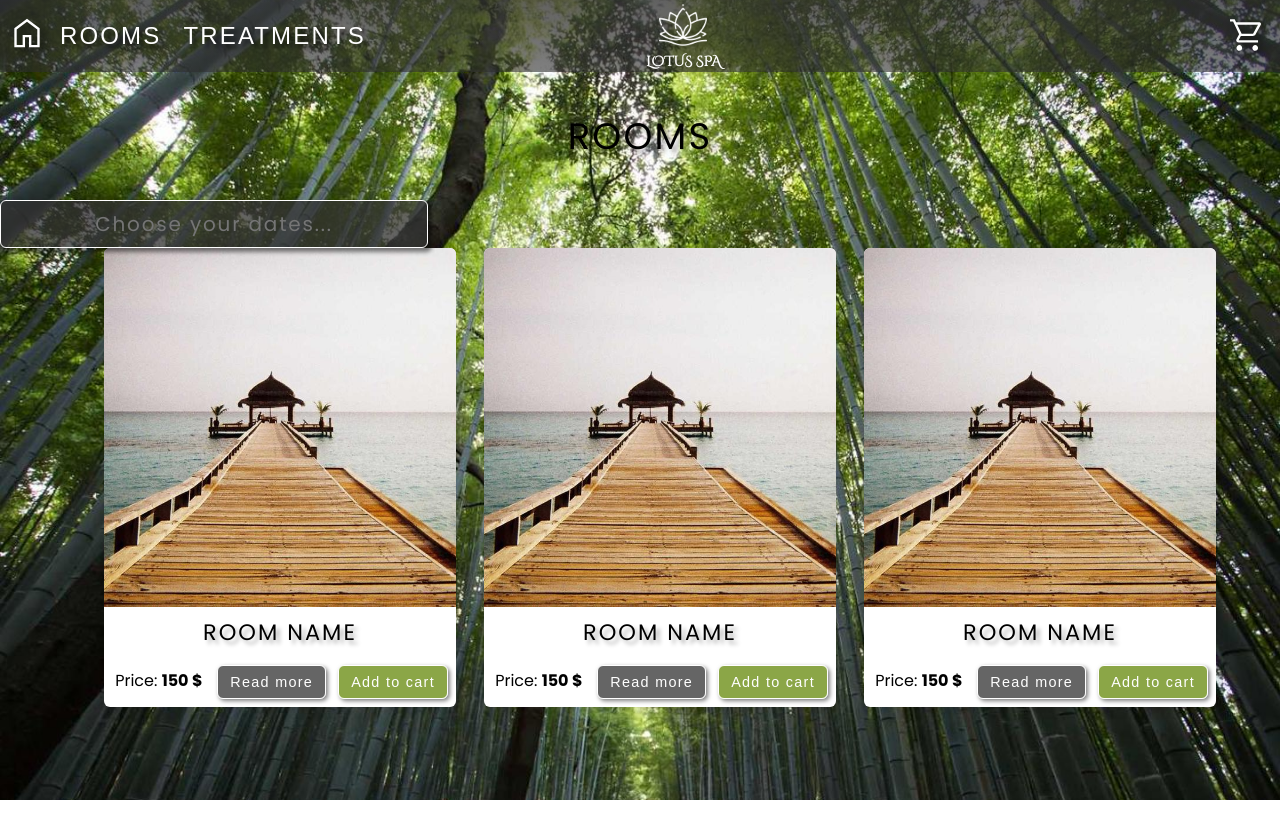
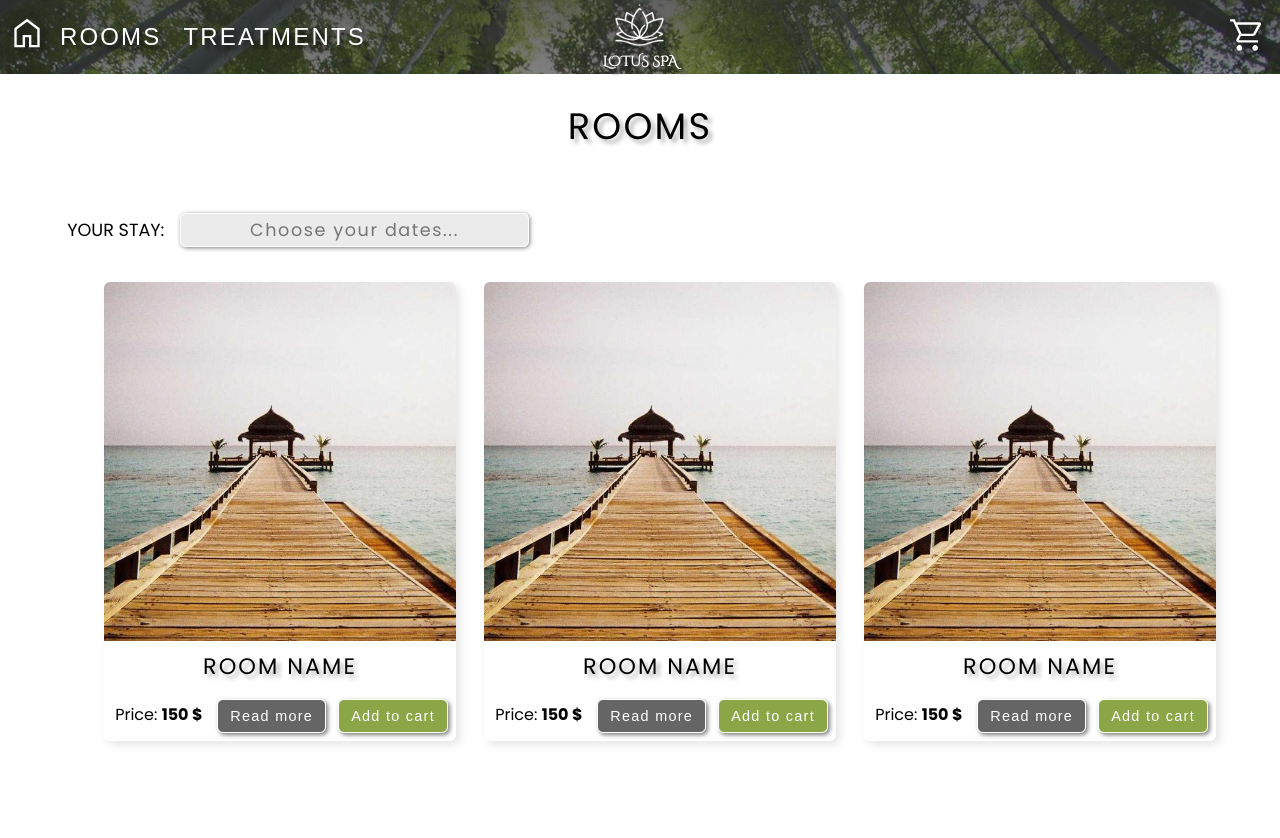
Before and after one commit to KozlowskaAgnieszka/ProjectSPA, a React (Create React App) app: page /rooms in a window 1280 px wide. Shown: the top 838 px of the page. Before the commit the page ends 800 px from the top, so only its background shows below. Built offline with nearby package versions, Linux system fonts and the light colour scheme.

Commit message:
room page styled

```diff
--- a/src/App.js
+++ b/src/App.js
@@ -1,14 +1,13 @@
-
 import { BrowserRouter, Routes, Route } from 'react-router-dom';
 
 import Layout from './components/Layout/Layout';
 import HomePage from './pages/HomePage';
 import Rooms from './pages/Rooms';
 
-function App() {
+function App(props) {
   return (
     <BrowserRouter>
-      <Layout>
+      <Layout background={'background-image'}>
         <Routes>
           <Route path="/" element={<HomePage />} />
           <Route path="/rooms" element={<Rooms />} />
--- a/src/components/Layout/Header/Header.module.css
+++ b/src/components/Layout/Header/Header.module.css
@@ -1,15 +1,18 @@
 .header {
   width: 100%;
-  height: 4.5rem;
+  height: 4.6rem;
   display: flex;
   align-items: center;
   justify-content: space-between;
-  /* position: absolute; */
+  position: absolute;
   background-image: linear-gradient(
     to bottom,
     rgba(45, 45, 45, 0.75),
     rgba(45, 45, 45, 0.6)
   );
+  z-index: 10;
+  top: 0;
+  left:0;
 }
 
 .nav {
@@ -21,4 +24,5 @@
   position: absolute;
   top: 0;
   left: 50%;
+  transform: translate(-50%, 0);
 }
--- a/src/components/Layout/Layout.js
+++ b/src/components/Layout/Layout.js
@@ -3,7 +3,10 @@ import { useState } from 'react';
 import Header from './Header/Header';
 import Cart from '../Cart/Cart';
 
-const Layout = ({ children }) => {
+import classes from './Layout.module.css'
+
+const Layout = (props) => {
+  console.log(props.children)
   const [cartIsShown, setCartIsShown] = useState(false);
 
   const showCartHandler = () => {
@@ -13,11 +16,12 @@ const Layout = ({ children }) => {
   const hideCartHandler = () => {
     setCartIsShown(false);
   };
+
   return (
     <>
       {cartIsShown && <Cart onClose={hideCartHandler} />}
       <Header onShowCart={showCartHandler} />
-      <main>{children}</main>
+      <main className={classes[props.background]}>{props.children}</main>
     </>
   );
 };
--- /dev/null
+++ b/src/components/Layout/Layout.module.css
@@ -0,0 +1,16 @@
+.background-image{
+    position: absolute;
+    top: 0;
+    left: 0;
+    margin: 0;
+    background-image: url('../../assets/heroImage.jpg') !important;
+    background-position: center;
+    background-size: cover;
+    height: 100vh;
+    width: 100%;
+    z-index: 1;
+}
+
+.background-white {
+    background-image: none;
+}
--- a/src/components/UI/Callendar.js
+++ b/src/components/UI/Callendar.js
@@ -14,7 +14,9 @@ const Callendar = (props) => {
     setEndDate(end);
   };
 
+  const callendarStyle = `${classes['callendar-input']} ${classes[props.calStyle]}`
   return (
+
     <DatePicker
       dateFormat="dd MMM yy"
       selected={startDate}
@@ -24,7 +26,7 @@ const Callendar = (props) => {
       selectsRange
       minDate={new Date()}
       maxDate={addDays(new Date(), 365)}
-      className={classes['callendar-input']}
+      className={callendarStyle}
       calendarClassName={classes.callendar}
       dayClassName={(date) => (new Date() < date ? classes.day : classes['days-disabled'])}
       popperPlacement="top"
--- a/src/components/UI/Callendar.module.css
+++ b/src/components/UI/Callendar.module.css
@@ -13,6 +13,15 @@
   color: white;
 }
 
+.light {
+  color: #202020;
+  background-color: #e7e7e7cc;
+  padding: 0.2rem;
+  margin: 1rem;
+  font-size: 1.1rem;
+  box-shadow: 1px 1px 4px #00000080;
+}
+
 .callendar {
   background-color: rgba(50, 50, 50, 0.75);
   font-family: 'Poppins', 'Arial', sans-serif;
@@ -24,5 +33,5 @@
 }
 
 .days-disabled {
- color: rgba(255, 255, 255, 0.2);
+  color: rgba(255, 255, 255, 0.2);
 }
--- a/src/index.css
+++ b/src/index.css
@@ -7,11 +7,3 @@
 html {
   font-family: 'Poppins', 'Arial', sans-serif;
 }
-
-body {
-  margin: 0;
-  background-image: url('./assets/heroImage.jpg');
-  background-position: center;
-  background-size: cover;
-  height: 100vh;
-}
--- a/src/pages/HomePage.js
+++ b/src/pages/HomePage.js
@@ -8,6 +8,7 @@ import Logo from '../assets/lotus.png';
 import classes from './HomePage.module.css';
 
 const HomePage = (props) => {
+
   return (
     <>
       <section className={classes.logo}>
--- a/src/pages/Rooms.js
+++ b/src/pages/Rooms.js
@@ -5,15 +5,15 @@ import classes from './Rooms.module.css';
 
 const Rooms = (props) => {
   return (
-    <>
+    <section className={classes['main-section']}>
       <h1>Rooms</h1>
-      <Callendar />
+      <div className={classes.stay}>Your stay: <Callendar calStyle="light"/></div>
       <ul className={classes['rooms-list']}>
         <RoomCard />
         <RoomCard />
         <RoomCard />
       </ul>
-    </>
+    </ section>
   );
 };
 
--- a/src/pages/Rooms.module.css
+++ b/src/pages/Rooms.module.css
@@ -1,3 +1,19 @@
+.main-section {
+  background-color: white;
+  margin-top: 4.6rem;
+  height: 100vh;
+}
+
+.stay {
+  display: flex;
+  align-items: center;
+  width: 90%;
+  text-transform: uppercase;
+  margin: 1rem auto;
+  padding: 0.2rem;
+  font-size: 1.1rem;
+}
+
 .rooms-list {
   display: grid;
   grid-template-columns: 1fr 1fr 1fr;
```
